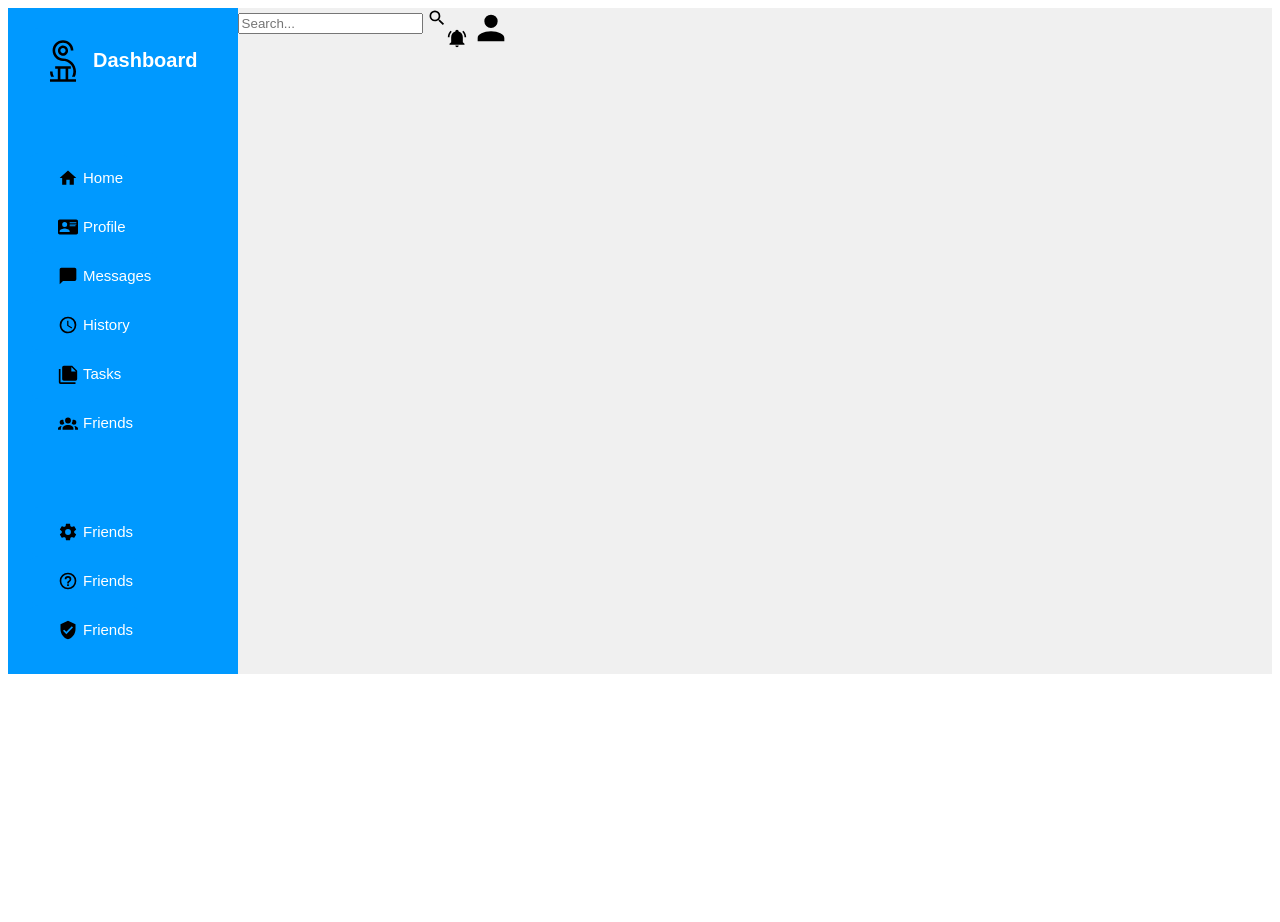
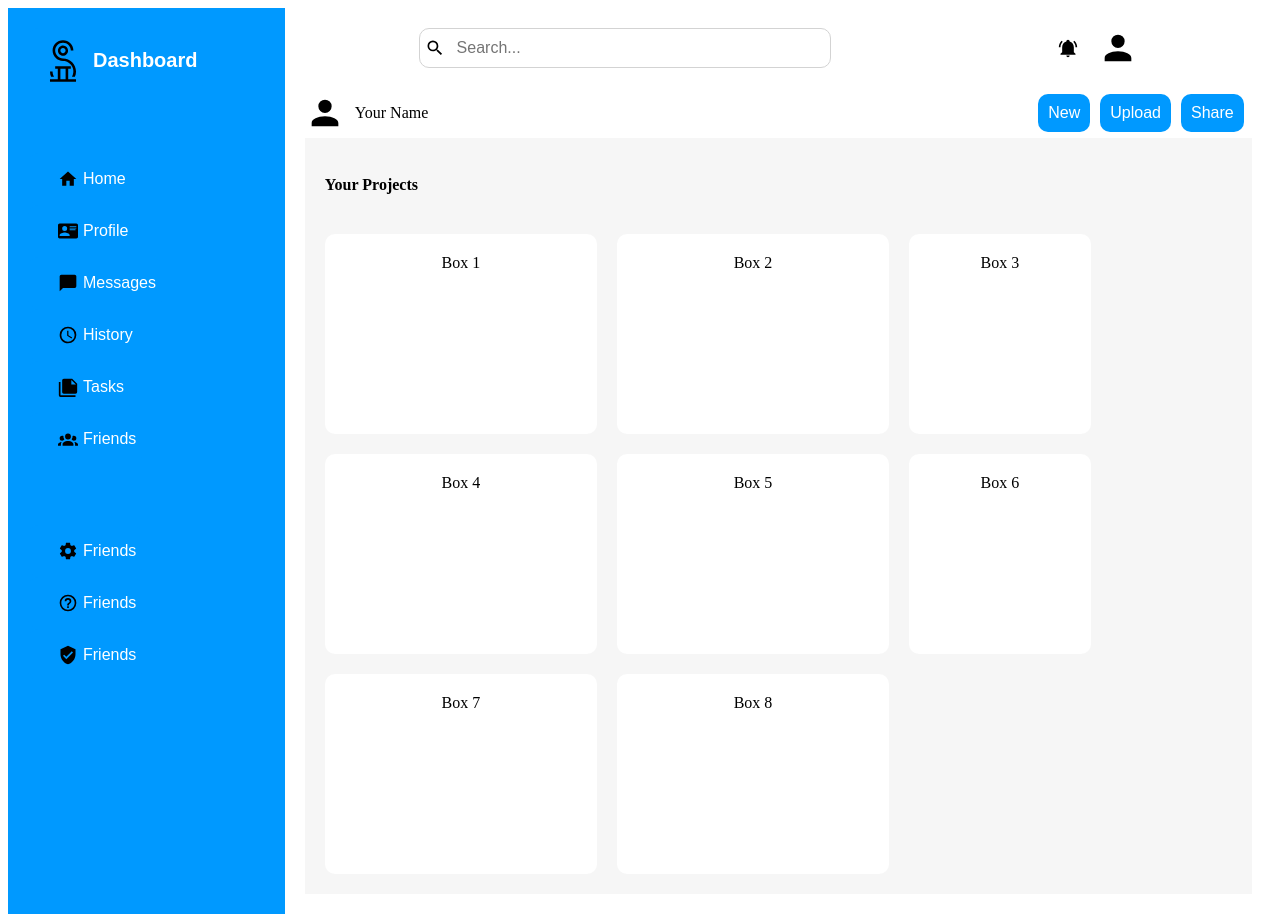
Before and after one commit to fierysleo/Admin_Dashboard, a plain HTML site: page Index.html in a window 1280 px wide. Before the commit the page ends 800 px from the top, so only its background shows below. Drawn offline with Linux system fonts and the light colour scheme.

Commit message:
70% finished (satisfactory)
grid made (no contents)

```diff
--- a/Index.html
+++ b/Index.html
@@ -73,8 +73,8 @@
         <div class="contentsContainer">
             <div class="headerContainer1">
                 <div class="searchContainer">
+                    <img src="assets/search.svg" alt="" width="20" height="20">
                     <input type="text" placeholder="Search...">
-                    <img src="assets/search.svg" alt="" width="20" height="20">
                 </div>
                 <div class="profileContainer">
                     <img src="assets/notification.svg" alt="" width="20" height="20">
@@ -83,9 +83,26 @@
 
             </div>
             <div class="headerContainder2">
-
-            </div>
+                <div class="accountName">
+                    <img src="assets/profile.svg" alt="" width="40" height="40">
+                    <p>Your Name</p>
+                    <button style="margin-left: 600px">New</button>
+                    <button>Upload</button>
+                    <button>Share</button>
+                </div>
             <div class="gridContainer">
+                <br>
+                <h4 style="margin: 20px;">Your Projects</h4>
+                <div class="contents">
+                    <div class="box1">Box 1</div>
+                    <div class="box2">Box 2</div>
+                    <div class="box3">Box 3</div>
+                    <div class="box4">Box 4</div>
+                    <div class="box5">Box 5</div>
+                    <div class="box6">Box 6</div>
+                    <div class="box7">Box 7</div>
+                    <div class="box8">Box 8</div>
+                </div>
 
             </div>
         </div>
--- a/styles.css
+++ b/styles.css
@@ -8,13 +8,13 @@
     display: flex;
     flex-direction: column;
     background-color: rgb(0, 153, 255);
-    width: 15%;
+    width: min(40vw, 250px);
     padding: 20px;
 
 }
 
 .dashboardContainer #main button {
-    font-size: 20px;
+    font-size: min(4vw, 20px);
     font-weight: bold;
     padding-left: 10px;
     margin-bottom: 60px;
@@ -29,7 +29,7 @@
     flex-direction: row;
     text-align: center;
     border-radius: 10px;
-    font-size: 15px;
+    font-size: min(3vw, 16px);
     background-color: rgb(0, 153, 255);
     border: none;
     color: white;
@@ -38,10 +38,85 @@
 
 }
 
+.contentsContainer{
+    display: flex;
+    flex-direction: column;
+    width: min(100vw - 250px, 1000px);
+    padding: 20px;
+    background-color: white;
+}
 
+.headerContainer1{
+    display: flex;
+    flex-direction: row;
+    justify-content: space-around;
+    background-color: white;
+    margin-bottom: 20px;
+}
 
-.headerContainer1, .headerContainer2{
+ .headerContainer2{
     display: flex;
     flex-direction: row;
     justify-content: space-between;
+    align-items: center;
+    margin-top: 20px;
+    margin-bottom: 20px;
+ }
+
+.searchContainer input{
+    border: none;
+    font-size: min(3vw, 16px);
+    width: min(50vw, 400px);
+    margin-left: 10px;
 }
+.searchContainer{
+    display: flex;
+    flex-direction: row;
+    align-items: center;
+    border: 1px solid lightgray;
+    border-radius: 10px;
+    padding: 5px;
+    width: min(50vw, 400px);
+}
+
+.profileContainer{
+    display: flex;
+    flex-direction: row;
+    align-items: center;
+    gap: 20px;
+}
+
+.accountName{
+    display: flex;
+    flex-direction: row;
+    align-items: center;
+    gap: 10px;
+}
+
+.accountName button{
+    font-size: min(3vw, 16px);
+    border: none;
+    background-color: rgb(0, 153, 255);
+    color: white;
+    padding: 10px;
+    border-radius: 10px;
+}
+
+.gridContainer{
+    background-color: rgb(246, 246, 246);
+}
+
+.contents{
+    padding: 20px;
+    display: grid;
+    text-align: center;
+    grid-template-columns: 30% 30% 20%;
+    grid-template-rows: 200px 200px 200px;
+    gap: 20px;
+}
+
+.contents div{
+    background-color: white;
+    padding: 20px;
+    border-radius: 10px;
+}
```
